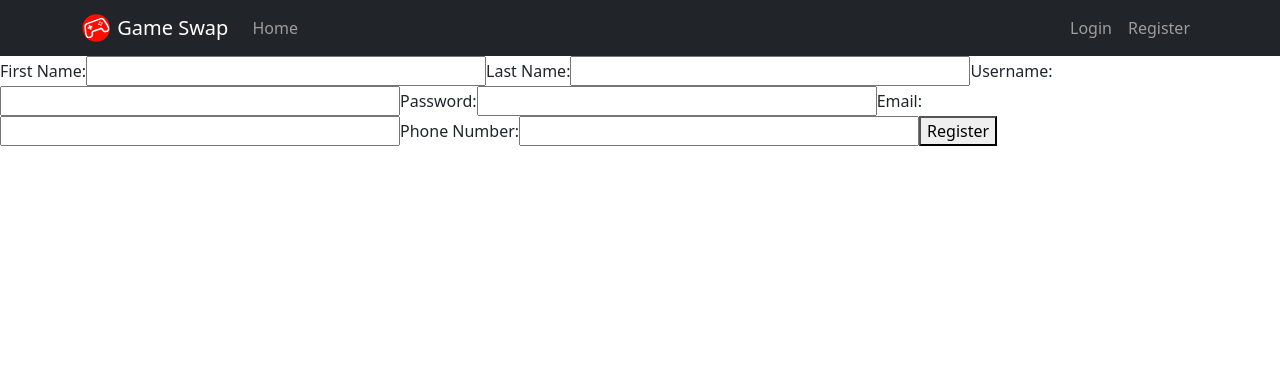
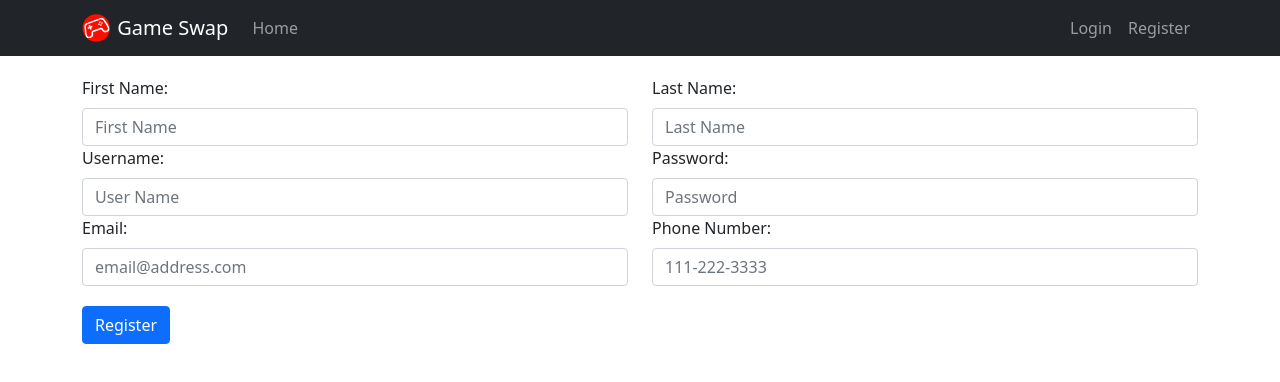
Before and after one commit to RaHughes/groupCAP, a React (Create React App) app: page /Register in a window 1280 px wide. Shown: the top 382 px of the page. Built offline with nearby package versions, Linux system fonts and the light colour scheme; no server answers.

Commit message:
Styled user registration form

```diff
--- /dev/null
+++ b/src/components/UserRegister/UserRegister.css
@@ -0,0 +1,7 @@
+.register-button {
+  margin-top: 20px;
+}
+
+.register-form {
+  margin-top: 20px;
+}
--- a/src/components/UserRegister/UserRegister.jsx
+++ b/src/components/UserRegister/UserRegister.jsx
@@ -1,5 +1,6 @@
-import React, {Component} from 'react';
-
+import React, { Component } from 'react';
+import { Form, Button, Container, Row, Col } from 'react-bootstrap';
+import './UserRegister.css';
 
 class UserRegister extends Component {
   constructor(props) {
@@ -10,46 +11,104 @@ class UserRegister extends Component {
       userName: '',
       password: '',
       email: '',
-            phonenumber: ''
-         }
+      phonenumber: '',
+    };
   }
 
-    handleChange = (event) => {
+  handleChange = event => {
     this.setState({
-            [event.target.name]: event.target.value
-        })
-    }
+      [event.target.name]: event.target.value,
+    });
+  };
 
-    handleSubmit = (event) => {
-        event.preventDefault()
+  handleSubmit = event => {
+    event.preventDefault();
     let newUser = {
       firstname: this.state.firstName,
       lastname: this.state.lastName,
       username: this.state.userName,
       password: this.state.password,
       email: this.state.email,
-            phonenumber: this.state.phonenumber
-        }
-        this.props.registerUser(newUser)
-        window.location = '/Login'
-    }
+      phonenumber: this.state.phonenumber,
+    };
+    this.props.registerUser(newUser);
+    window.location = '/Login';
+  };
 
   render() {
-        return ( <form onSubmit={this.handleSubmit}>
-            <label>First Name: </label>
-            <input name="firstName" value={this.state.firstName} onChange={this.handleChange}/>
-            <label>Last Name: </label>
-            <input name="lastName" value={this.state.lastName} onChange={this.handleChange}/>
-            <label>Username: </label>
-            <input name="userName" value={this.state.userName} onChange={this.handleChange}/>
-            <label>Password: </label>
-            <input name="password" value={this.state.password} onChange={this.handleChange}/>
-            <label>Email: </label>
-            <input name="email" value={this.state.email} onChange={this.handleChange}/>
-            <label>Phone Number: </label>
-            <input name="phonenumber" value={this.state.phonenumber} onChange={this.handleChange}/>
-            <button type='submit'> Register </button>
-        </form> );
+    return (
+      <Container>
+        <Form onSubmit={this.handleSubmit} className='register-form'>
+          <Row>
+            <Form.Group as={Col} controlId='formGridFirstName'>
+              <Form.Label>First Name: </Form.Label>
+              <Form.Control
+                name='firstName'
+                placeholder='First Name'
+                value={this.state.firstName}
+                onChange={this.handleChange}
+              />
+            </Form.Group>
+            <Form.Group as={Col} controlId='formGridLastName'>
+              <Form.Label>Last Name: </Form.Label>
+              <Form.Control
+                name='lastName'
+                placeholder='Last Name'
+                value={this.state.lastName}
+                onChange={this.handleChange}
+              />
+            </Form.Group>
+          </Row>
+          <Row>
+            <Form.Group as={Col} controlId='formGridUsername'>
+              <Form.Label>Username: </Form.Label>
+              <Form.Control
+                name='userName'
+                placeholder='User Name'
+                value={this.state.userName}
+                onChange={this.handleChange}
+              />
+            </Form.Group>
+            <Form.Group as={Col} controlId='formGridPassword'>
+              <Form.Label>Password: </Form.Label>
+              <Form.Control
+                type='password'
+                name='password'
+                placeholder='Password'
+                value={this.state.password}
+                onChange={this.handleChange}
+              />
+            </Form.Group>
+          </Row>
+          <Row>
+            <Form.Group as={Col} controlId='formGridEmail'>
+              <Form.Label>Email: </Form.Label>
+              <Form.Control
+                type='email'
+                name='email'
+                placeholder='email@address.com'
+                value={this.state.email}
+                onChange={this.handleChange}
+              />
+            </Form.Group>
+            <Form.Group as={Col} controlId='formGridTel'>
+              <Form.Label>Phone Number: </Form.Label>
+              <Form.Control
+                type='tel'
+                name='phonenumber'
+                placeholder='111-222-3333'
+                value={this.state.phonenumber}
+                onChange={this.handleChange}
+              />
+            </Form.Group>
+          </Row>
+          <Button type='submit' className='register-button'>
+            {' '}
+            Register{' '}
+          </Button>
+        </Form>
+      </Container>
+    );
   }
 }
 
```
Lines whose indentation alone changed are shown as unchanged.
